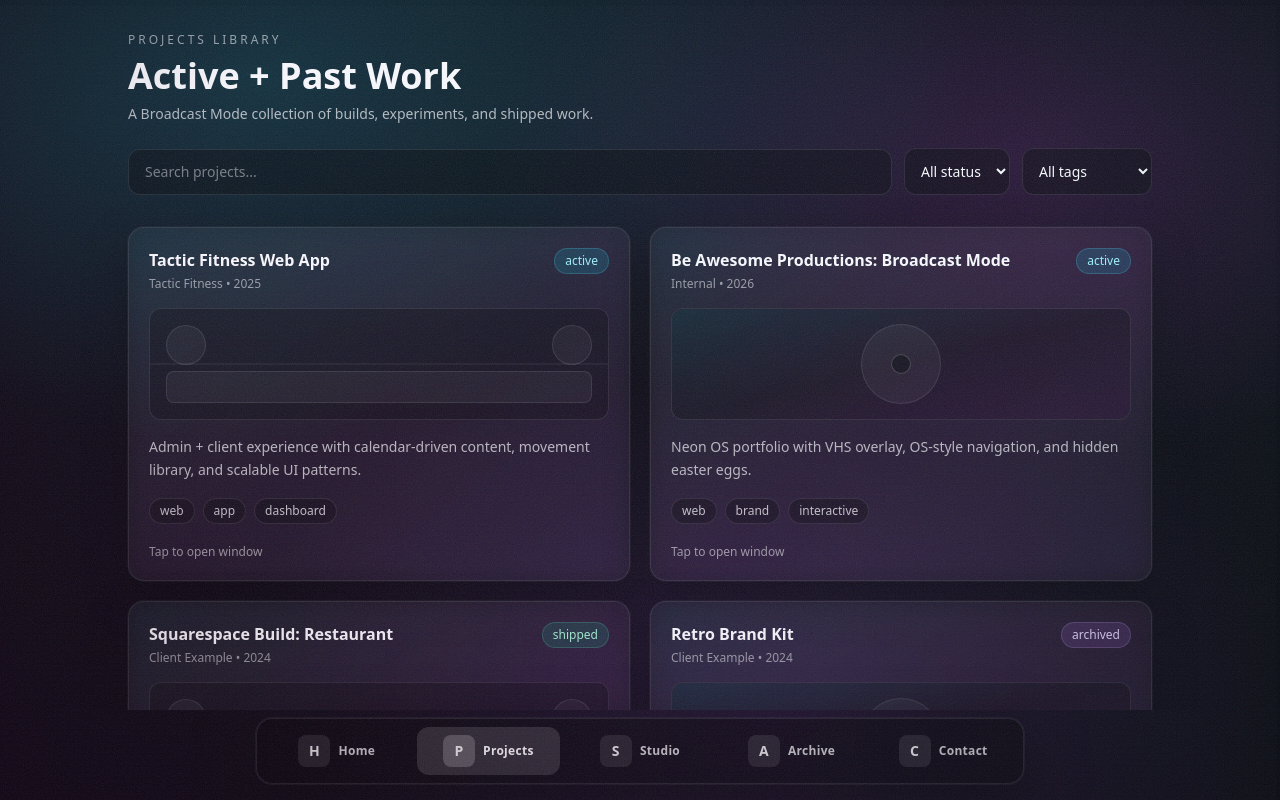
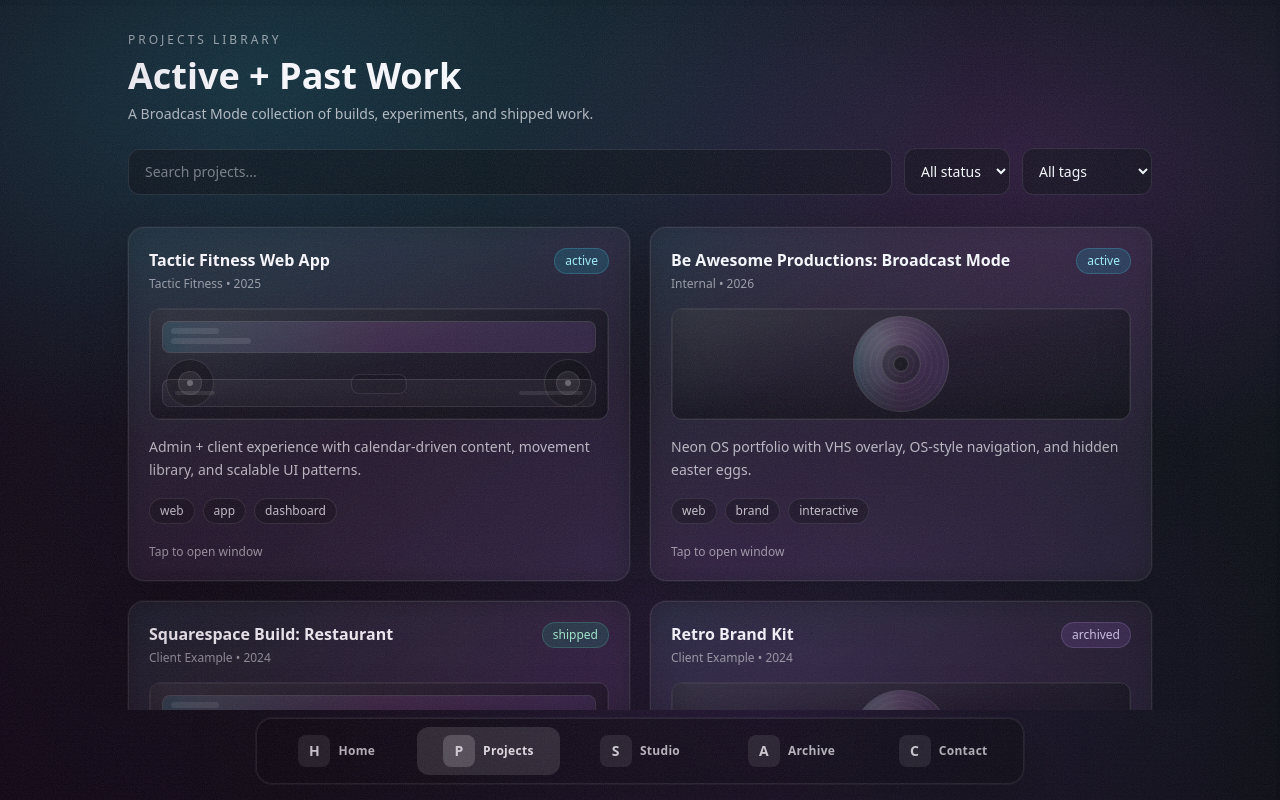
Before and after one commit to TyGosley/broadcast-mode, a Next.js app: page /projects in a window 1280 px wide. Built offline with nearby package versions, Linux system fonts and the light colour scheme.

Commit message:
style: enhance cassette and cd visuals

```diff
--- a/components/ProjectCard.tsx
+++ b/components/ProjectCard.tsx
@@ -11,7 +11,12 @@
       : "bg-purple-400/15 text-purple-200 border-purple-300/20";
 
   return (
-    <span className={`inline-flex items-center rounded-full border px-2.5 py-1 text-xs ${cls}`}>
+    <span
+      className={[
+        "inline-flex items-center rounded-full border px-2.5 py-1 text-xs",
+        cls,
+      ].join(" ")}
+    >
       {status}
     </span>
   );
@@ -44,7 +49,9 @@
       <div className="relative p-5">
         <div className="flex items-start justify-between gap-3">
           <div>
-            <h3 className="text-base font-semibold text-white">{project.title}</h3>
+            <h3 className="text-base font-semibold text-white">
+              {project.title}
+            </h3>
             <p className="mt-1 text-xs text-white/55">
               {project.client ? project.client : "Internal"}
               {project.year ? ` • ${project.year}` : ""}
@@ -57,17 +64,78 @@
         {/* cassette / cd face */}
         <div className="mt-4">
           {isCassette ? (
-            <div className="relative h-28 w-full rounded-xl border border-white/10 bg-black/30">
-              <div className="absolute left-4 top-4 h-10 w-10 rounded-full border border-white/10 bg-white/5" />
-              <div className="absolute right-4 top-4 h-10 w-10 rounded-full border border-white/10 bg-white/5" />
-              <div className="absolute left-4 bottom-4 right-4 h-8 rounded-lg border border-white/10 bg-white/5" />
-              <div className="absolute inset-x-0 top-1/2 h-px -translate-y-1/2 bg-white/10" />
+            <div
+              className={[
+                "relative h-28 w-full overflow-hidden rounded-xl border border-white/12 bg-black/35",
+                "transition-transform duration-200 md:group-hover:scale-[1.015]",
+              ].join(" ")}
+            >
+              {/* outer sheen */}
+              <div className="absolute inset-0 bg-gradient-to-br from-white/10 via-transparent to-black/30" />
+
+              {/* label strip */}
+              <div className="absolute left-3 right-3 top-3 h-8 rounded-lg border border-white/12 bg-white/5">
+                <div className="absolute inset-0 rounded-lg bg-gradient-to-r from-cyan-400/10 via-fuchsia-500/10 to-purple-500/10" />
+                <div className="absolute left-2 top-1.5 h-1.5 w-12 rounded-full bg-white/10" />
+                <div className="absolute left-2 top-4 h-1.5 w-20 rounded-full bg-white/10" />
+              </div>
+
+              {/* tape windows */}
+              <div className="absolute left-4 top-[3.15rem] h-12 w-12 rounded-full border border-white/12 bg-black/45">
+                <div className="absolute left-1/2 top-1/2 h-6 w-6 -translate-x-1/2 -translate-y-1/2 rounded-full border border-white/10 bg-white/8" />
+                <div className="absolute left-1/2 top-1/2 h-1.5 w-1.5 -translate-x-1/2 -translate-y-1/2 rounded-full bg-white/30" />
+              </div>
+
+              <div className="absolute right-4 top-[3.15rem] h-12 w-12 rounded-full border border-white/12 bg-black/45">
+                <div className="absolute left-1/2 top-1/2 h-6 w-6 -translate-x-1/2 -translate-y-1/2 rounded-full border border-white/10 bg-white/8" />
+                <div className="absolute left-1/2 top-1/2 h-1.5 w-1.5 -translate-x-1/2 -translate-y-1/2 rounded-full bg-white/30" />
+              </div>
+
+              {/* center bridge */}
+              <div className="absolute left-1/2 top-[4.05rem] h-5 w-14 -translate-x-1/2 rounded-lg border border-white/10 bg-black/25" />
+
+              {/* bottom control strip */}
+              <div className="absolute bottom-3 left-3 right-3 h-7 rounded-lg border border-white/12 bg-white/5">
+                <div className="absolute left-3 top-1/2 h-1 w-10 -translate-y-1/2 rounded-full bg-white/10" />
+                <div className="absolute right-3 top-1/2 h-1 w-16 -translate-y-1/2 rounded-full bg-white/10" />
+              </div>
+
+              {/* subtle inner shadow */}
+              <div className="absolute inset-0 shadow-[inset_0_0_0_1px_rgba(255,255,255,0.06),inset_0_-16px_30px_rgba(0,0,0,0.35)]" />
             </div>
           ) : (
-            <div className="relative h-28 w-full rounded-xl border border-white/10 bg-black/30">
-              <div className="absolute left-1/2 top-1/2 h-20 w-20 -translate-x-1/2 -translate-y-1/2 rounded-full border border-white/10 bg-white/5" />
-              <div className="absolute left-1/2 top-1/2 h-5 w-5 -translate-x-1/2 -translate-y-1/2 rounded-full border border-white/20 bg-black/50" />
-              <div className="absolute inset-0 rounded-xl bg-gradient-to-br from-cyan-400/8 via-transparent to-fuchsia-500/8" />
+            <div
+              className={[
+                "relative h-28 w-full overflow-hidden rounded-xl border border-white/12 bg-black/35",
+                "transition-transform duration-200 md:group-hover:scale-[1.015]",
+              ].join(" ")}
+            >
+              {/* base sheen */}
+              <div className="absolute inset-0 bg-gradient-to-br from-white/10 via-transparent to-black/35" />
+
+              {/* disc */}
+              <div className="absolute left-1/2 top-1/2 h-24 w-24 -translate-x-1/2 -translate-y-1/2 rounded-full border border-white/14 bg-white/5">
+                {/* radial highlight */}
+                <div className="absolute inset-0 rounded-full bg-[radial-gradient(circle_at_30%_25%,rgba(255,255,255,0.18),transparent_55%)]" />
+
+                {/* iridescent sweep */}
+                <div className="absolute inset-0 rounded-full bg-gradient-to-r from-cyan-400/12 via-fuchsia-500/10 to-purple-500/12 opacity-80" />
+
+                {/* NEW: specular sweep */}
+                <div className="absolute inset-0 rounded-full bg-[conic-gradient(from_120deg,transparent,rgba(255,255,255,0.08),transparent_60%)] opacity-40" />
+
+                {/* inner ring */}
+                <div className="absolute left-1/2 top-1/2 h-10 w-10 -translate-x-1/2 -translate-y-1/2 rounded-full border border-white/12 bg-black/35">
+                  {/* hub */}
+                  <div className="absolute left-1/2 top-1/2 h-4 w-4 -translate-x-1/2 -translate-y-1/2 rounded-full border border-white/15 bg-black/60" />
+                </div>
+
+                {/* subtle groove lines */}
+                <div className="absolute inset-0 rounded-full opacity-30 [background:repeating-radial-gradient(circle,rgba(255,255,255,0.12)_0,rgba(255,255,255,0.12)_1px,transparent_2px,transparent_6px)]" />
+              </div>
+
+              {/* shadow framing */}
+              <div className="absolute inset-0 shadow-[inset_0_0_0_1px_rgba(255,255,255,0.06),inset_0_-16px_30px_rgba(0,0,0,0.35)]" />
             </div>
           )}
         </div>
@@ -87,9 +155,7 @@
           ))}
         </div>
 
-        <div className="mt-5 text-xs text-white/55">
-          Tap to open window
-        </div>
+        <div className="mt-5 text-xs text-white/55">Tap to open window</div>
       </div>
     </button>
   );
```
